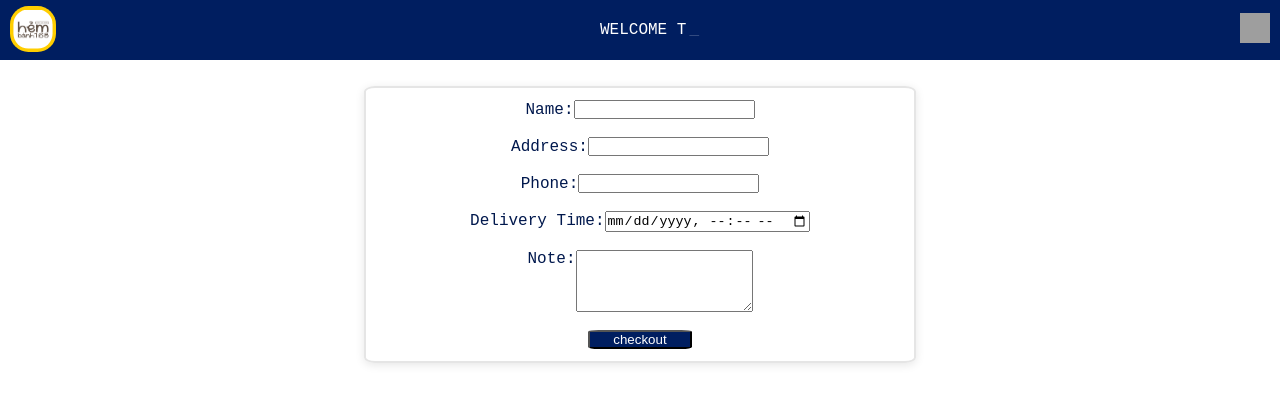
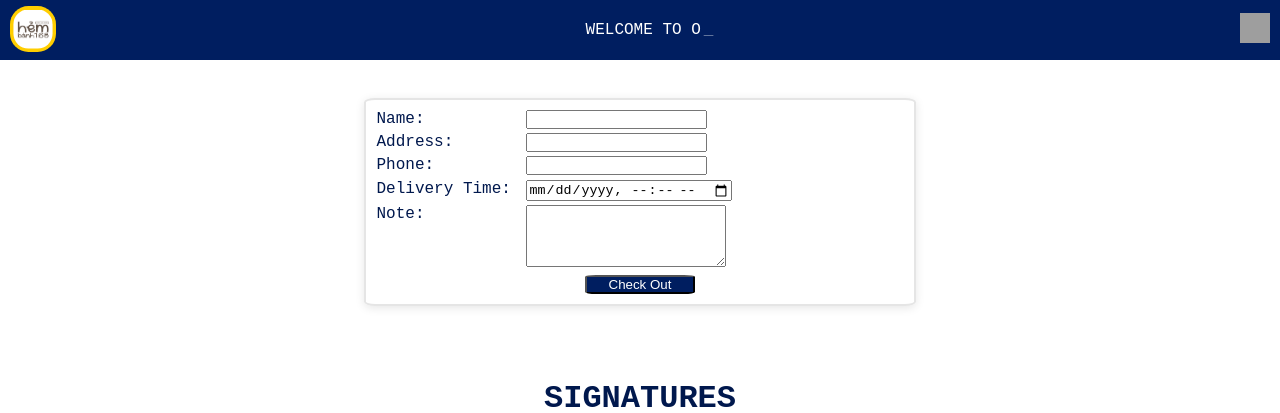
Before and after one commit to hoanhua14/hem168, a React (Vite) app in the folder 168/: page / in a window 1280 px wide. Shown: the top 413 px of the page. Built offline with nearby package versions, Linux system fonts and the light colour scheme; grey boxes are pictures that could not be loaded.

Commit message:
finished styling UserInput

```diff
--- a/168/src/components/Button.jsx
+++ /dev/null
@@ -1,4 +0,0 @@
-const Button = () => {
-  return <button>add</button>;
-};
-export default Button;
--- a/168/src/components/UserInfo.jsx
+++ b/168/src/components/UserInfo.jsx
@@ -27,6 +27,7 @@ export default function UserInfo() {
   return (
     <div className="form-container">
       <form onSubmit={handleSubmit} className="form">
+        <div className="form-details">
           <label>
             Name:
             <input
@@ -65,14 +66,8 @@ export default function UserInfo() {
             />
           </label>
           <br />
-        <label
-          style={{
-            display: "flex",
-            flexDirection: "row",
-            alignItems: "flex-start",
-          }}
-        >
-          Note:
+          <label>
+            <span>Note:</span>
             <textarea
               value={note}
               onChange={(e) => setNote(e.target.value)}
@@ -80,9 +75,17 @@ export default function UserInfo() {
             />
           </label>
           <br />
+        </div>
+        <div
+          style={{
+            justifyContent: "center",
+            display: "flex",
+          }}
+        >
           <button type="submit" className="add-button">
-          checkout
+            Check Out
           </button>
+        </div>
       </form>
     </div>
   );
--- a/168/src/index.css
+++ b/168/src/index.css
@@ -63,6 +63,7 @@ body {
   max-height: 40px;
   height: auto;
   width: auto;
+  cursor: pointer;
 }
 .products {
   display: flex;
@@ -128,21 +129,42 @@ body {
   height: 10%;
   width: 20%;
   border-radius: 10%;
+  cursor: pointer;
 }
 .summary {
-}
-.form {
-  border: 2px solid #e5e5e5;
-  width: 45%;
-  display: flex;
-  flex-direction: column;
-  align-items: center;
-  box-shadow: 0 2px 10px rgba(0, 0, 0, 0.1);
-  padding: 1%;
-  border-radius: 2%;
 }
 .form-container {
   display: flex;
   justify-content: center;
   margin: 2%;
+  height: max-content;
 }
+.form {
+  border: 2px solid #e5e5e5;
+  width: 45%;
+  box-shadow: 0 2px 10px rgba(0, 0, 0, 0.1);
+  margin: 1%;
+  border-radius: 2%;
+  display: grid;
+  flex-direction: column;
+  align-items: center;
+  gap: 2%;
+  grid-template-rows: auto auto;
+  height: 13rem;
+}
+.form-details {
+  display: grid;
+  grid-template-columns: 150px 1fr;
+  gap: 3%;
+  margin-left: 2%;
+}
+.form label {
+  display: grid;
+  grid-template-columns: 150px 1fr;
+}
+.input-field {
+  grid-column: 2;
+}
+textarea {
+  width: 200px;
+}
```
Lines whose indentation alone changed are shown as unchanged.
